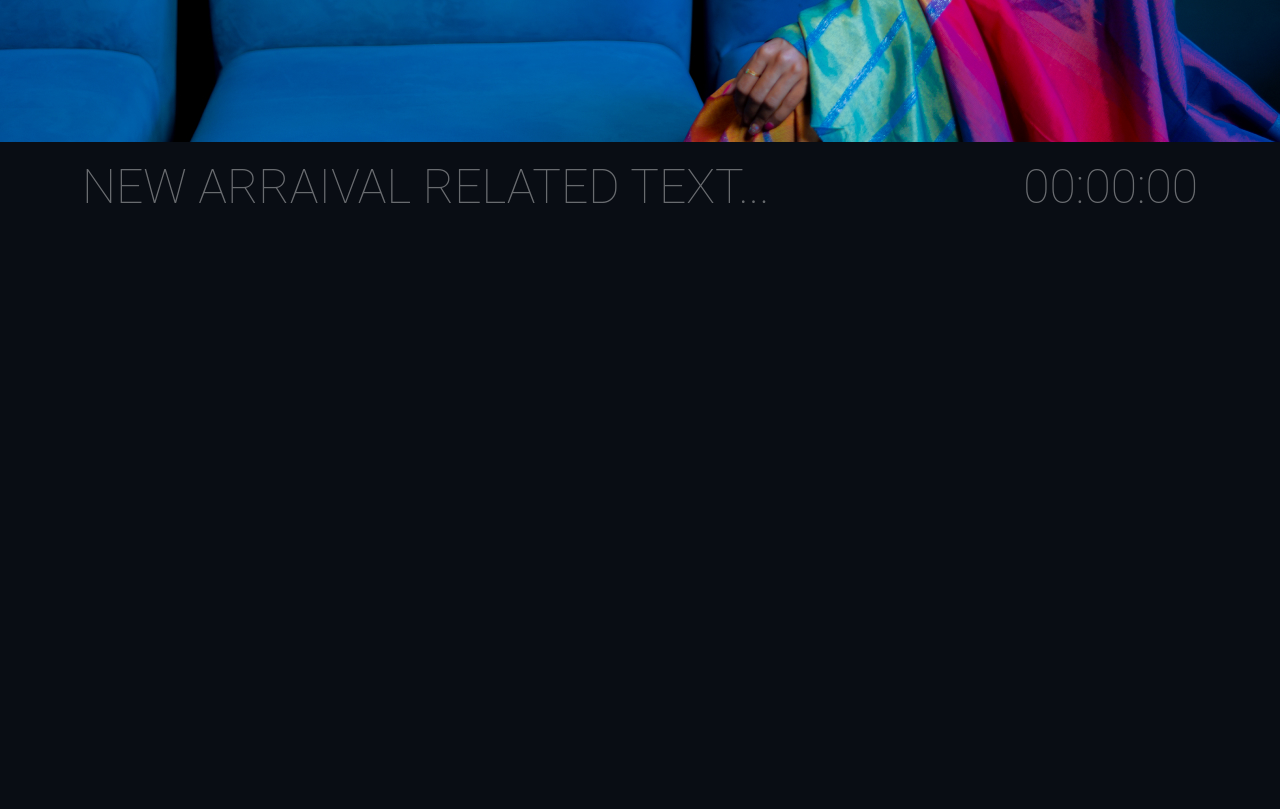
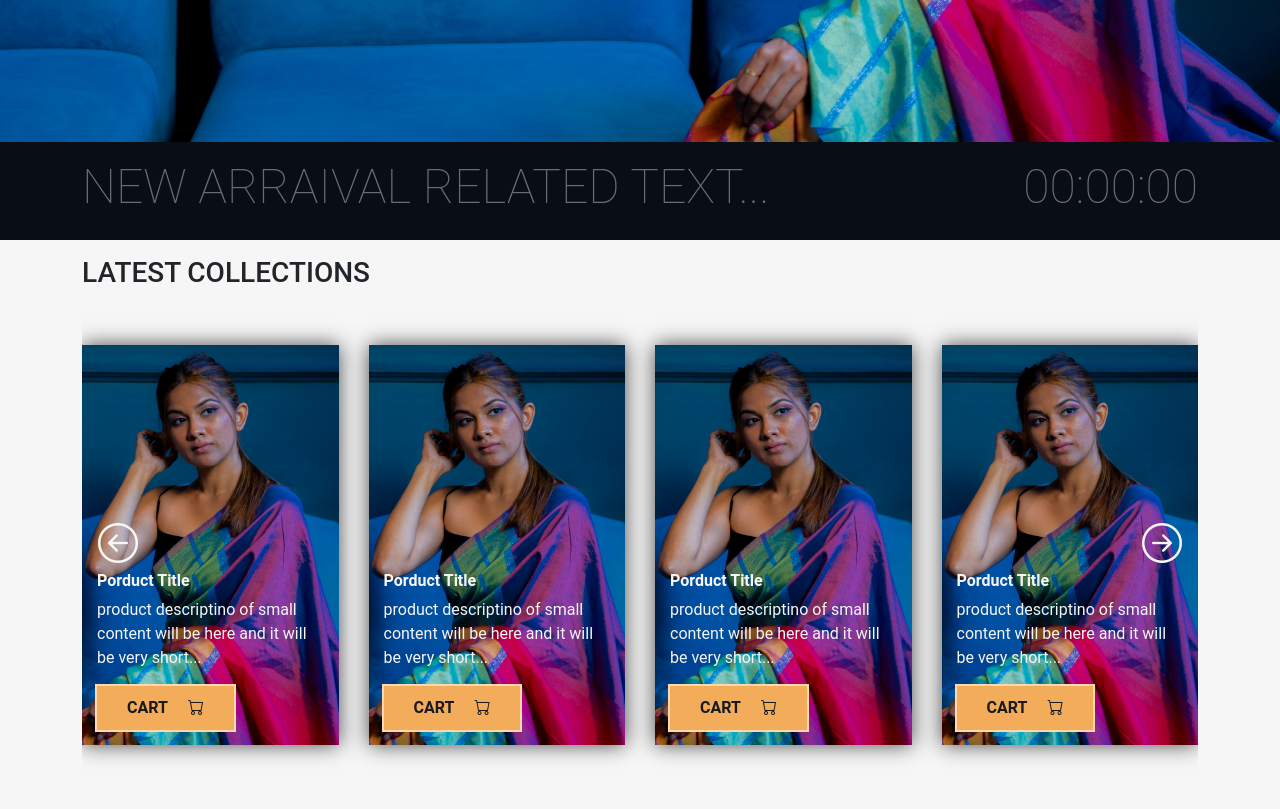
Before and after one commit to ceygenic-web/cey004-kooples-webapplication, a PHP site: page / in a window 1280 px wide. Shown: the part 654-1463 px from the top of the page. Before the commit the page ends 857 px from the top, so only its background shows below. Run offline with PHP 8.4, Linux system fonts and the light colour scheme.

Commit message:
section 3 is developed

```diff
--- a/css/main.css
+++ b/css/main.css
@@ -150,6 +150,11 @@ body {
   border-radius: var(--rounded-small);
 }
 
+/* shadow */
+.cey-shadow-light {
+  box-shadow: rgba( 0, 0, 0, 0.7) 0px 0px 20px;
+}
+
 /* button */
 .cey-btn-pill {
   padding: 10px 30px;
@@ -164,3 +169,38 @@ body {
 .cey-btn-pill:hover {
   background-color: var(--primary-light);
 }
+
+.cey-btn-box {
+  padding: 10px 30px;
+  border: none;
+  font-weight: bold;
+  color: var(--dark);
+  outline: 2px var(--primary-light) solid;
+  background-color: var(--primary);
+}
+
+.cey-btn-box:hover {
+  background-color: var(--primary-light);
+}
+
+/* components */
+.cey-product-item-card {
+  background-color: gray;
+  color: var(--white);
+  position: relative;
+  width: 300px;
+  height: 400px;
+  padding: 15px;
+  display: flex;
+  flex-direction: column;
+  justify-content: flex-end;
+  align-items: flex-start;
+}
+
+.cey-product-item-card img {
+  position: absolute;
+  translate: -15px 15px;
+  object-fit: cover;
+  object-position: 80%;
+  z-index: -1;
+}
--- a/css/style.css
+++ b/css/style.css
@@ -150,3 +150,9 @@
   font-weight: 200;
   font-size: var(--font-h2-lg);
 }
+
+/* section 3 - latest product slider */
+.lp-s3-swiper-control {
+  z-index: 1000;
+  cursor: pointer;
+}
--- a/index.php
+++ b/index.php
@@ -10,6 +10,7 @@
 
     <!-- css -->
     <link rel="stylesheet" href="https://cdn.jsdelivr.net/npm/bootstrap-icons@1.10.5/font/bootstrap-icons.css" />
+    <link rel="stylesheet" href="https://cdn.jsdelivr.net/npm/swiper@11/swiper-bundle.min.css" />
     <link rel="stylesheet" href="css/bootstrap.css">
     <link rel="stylesheet" href="css/main.css">
     <link rel="stylesheet" href="css/style.css">
@@ -18,8 +19,10 @@
     <link rel="stylesheet" href="css/style.small.css">
 
     <!-- script -->
+    <script src="https://cdn.jsdelivr.net/npm/swiper@11/swiper-bundle.min.js"></script>
     <script defer src="js/bootstrap.bundle.js"></script>
     <script defer src="js/main.js"></script>
+    <script defer src="js/landing.js"></script>
 </head>
 
 <body>
@@ -63,6 +66,37 @@
         </div>
     </section>
 
+    <!-- section 3 - latests -->
+    <section class="lp-s3 cey-bg-white">
+        <div class="container py-3">
+            <h3>LATEST COLLECTIONS</h3>
+            <div class="swiper">
+                <div class="swiper lpLatestProductSwiper">
+                    <div class="lp-s3-controls w-100 d-flex justify-content-between position-absolute p-3 h-100 align-items-center">
+                        <div class="lp-s3-swiper-control"><i class="lp-s3-swiper-control-left fs-1 cey-text-white bi bi-arrow-left-circle"></i></div>
+                        <div class="lp-s3-swiper-control"><i class="lp-s3-swiper-control-right fs-1 cey-text-white bi bi-arrow-right-circle"></i></div>
+                    </div>
+                    <div class="swiper-wrapper py-5">
+                        <?php
+
+                        for ($i = 0; $i < 6; $i++) {
+                        ?>
+                            <div class="swiper-slide cey-product-item-card cey-shadow-light">
+                                <img src="resources/images/hero.jpg" height="100%" width="100%">
+                                <h6 class="fw-bold">Porduct Title</h6>
+                                <p>product descriptino of small content will be here and it will be very short...</p>
+                                <button class="cey-btn-box"><span class="me-3">CART</span> <i class="bi-cart"></i></button>
+                            </div>
+                        <?php
+                        }
+
+                        ?>
+                    </div>
+                </div>
+            </div>
+        </div>
+    </section>
+
     <!--  footer -->
     <?php
     include("interface/components/footer.php");
--- /dev/null
+++ b/js/landing.js
@@ -0,0 +1,16 @@
+// landing page initiator
+document.addEventListener("DOMContentLoaded", () => {
+  //build landing page swiper
+  buildLandingPageS3Swiper();
+});
+
+const buildLandingPageS3Swiper = () => {
+  const swiper = new Swiper(".lpLatestProductSwiper", {
+    slidesPerView: 4,
+    spaceBetween: 30,
+    navigation: {
+      nextEl: ".lp-s3-swiper-control-right",
+      prevEl: ".lp-s3-swiper-control-left",
+    },
+  });
+};
--- a/js/main.js
+++ b/js/main.js
@@ -19,6 +19,7 @@ document.addEventListener("DOMContentLoaded", () => {
   });
 });
 
+
 const closeNavigationSidebar = () => {
   const sidebar = document.querySelector(".sidebar");
   if (window.getComputedStyle(sidebar).display == "flex") {
```
